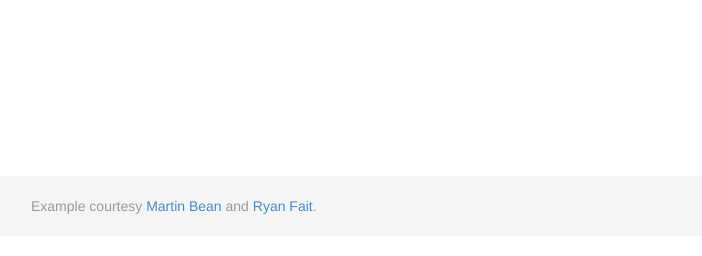
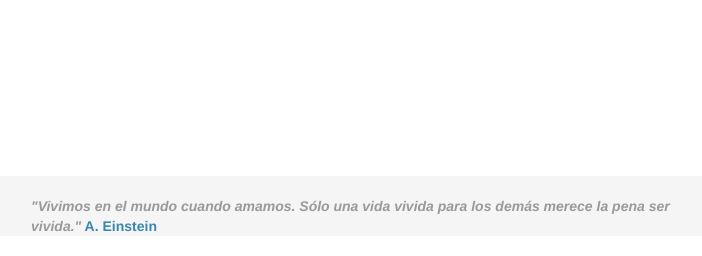
Before and after one commit to yceruto/blog, a PHP site: page / in a window 1280 px wide. Shown: the part 564-820 px from the top of the page, without its empty margins (284-986 px from the left). Before the commit the page ends 778 px from the top, so only its background shows below. Run offline with PHP 8.4, Linux system fonts and the light colour scheme.

Commit message:
Fixed the footer text and font type

```diff
--- a/index.html
+++ b/index.html
@@ -33,7 +33,7 @@
 
     <div id="footer">
         <div class="container">
-            <p class="text-muted credit">Example courtesy <a href="#">Martin Bean</a> and <a href="#">Ryan Fait</a>.</p>
+            <p class="text-muted credit proverb"><em>"Vivimos en el mundo cuando amamos. Sólo una vida vivida para los demás merece la pena ser vivida."</em><span class="text-info"> A. Einstein</span></p>
         </div>
     </div>
 
--- a/static/css/base.css
+++ b/static/css/base.css
@@ -3,6 +3,7 @@
 html,
 body {
     height: 100%;
+    font-family: "Helvetica Neue Light", "HelveticaNeue-Light", "Helvetica Neue", Calibri, Helvetica, Arial, sans-serif !important;
     /* The html and body elements cannot have any padding or margin. */
 }
 /* Wrapper for page content to push down footer */
@@ -31,3 +32,11 @@ body {
 .container .credit {
     margin: 20px 0;
 }
+
+.container .proverb {
+    font-weight: 600;
+}
+
+h1, h2, h3, h4, h5, h6, .h1, .h2, .h3, .h4, .h5, .h6 {
+    font-family: "Helvetica Neue Light", "HelveticaNeue-Light", "Helvetica Neue", Calibri, Helvetica, Arial, sans-serif !important;
+}
```
